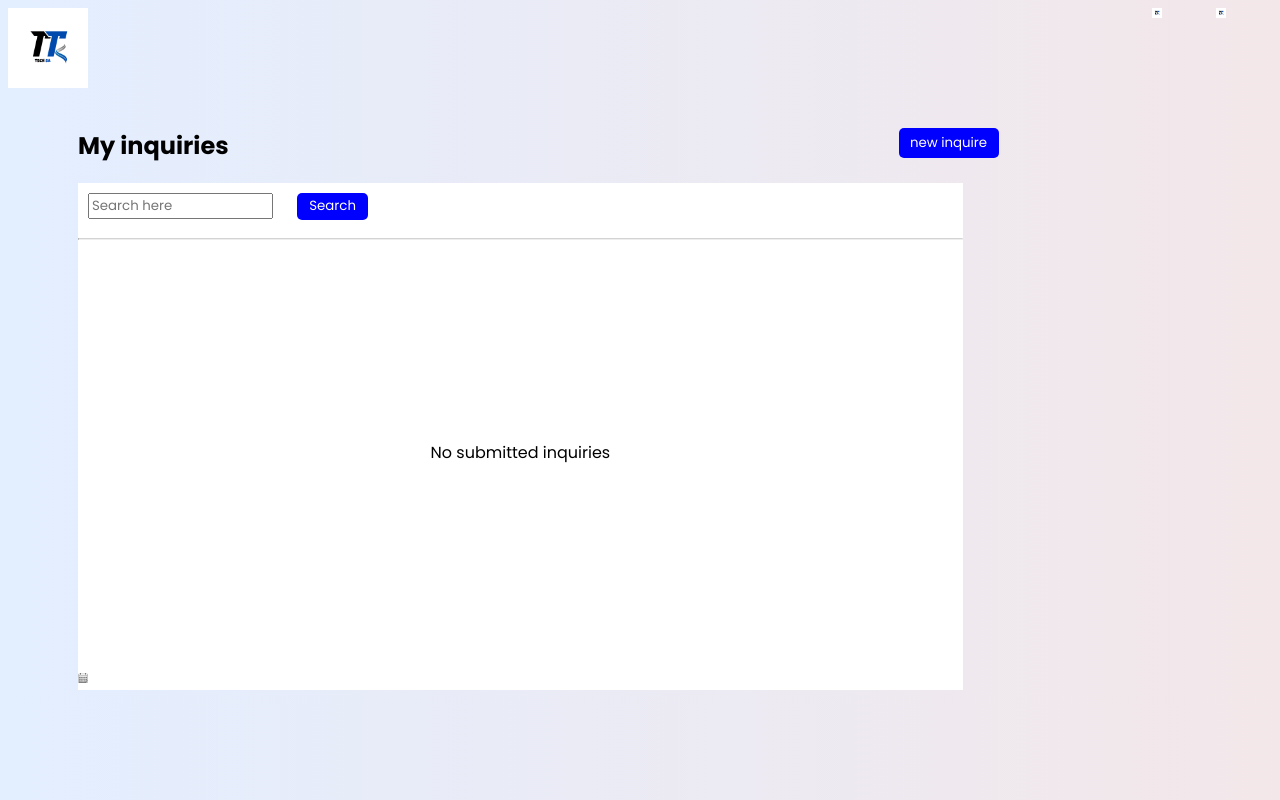
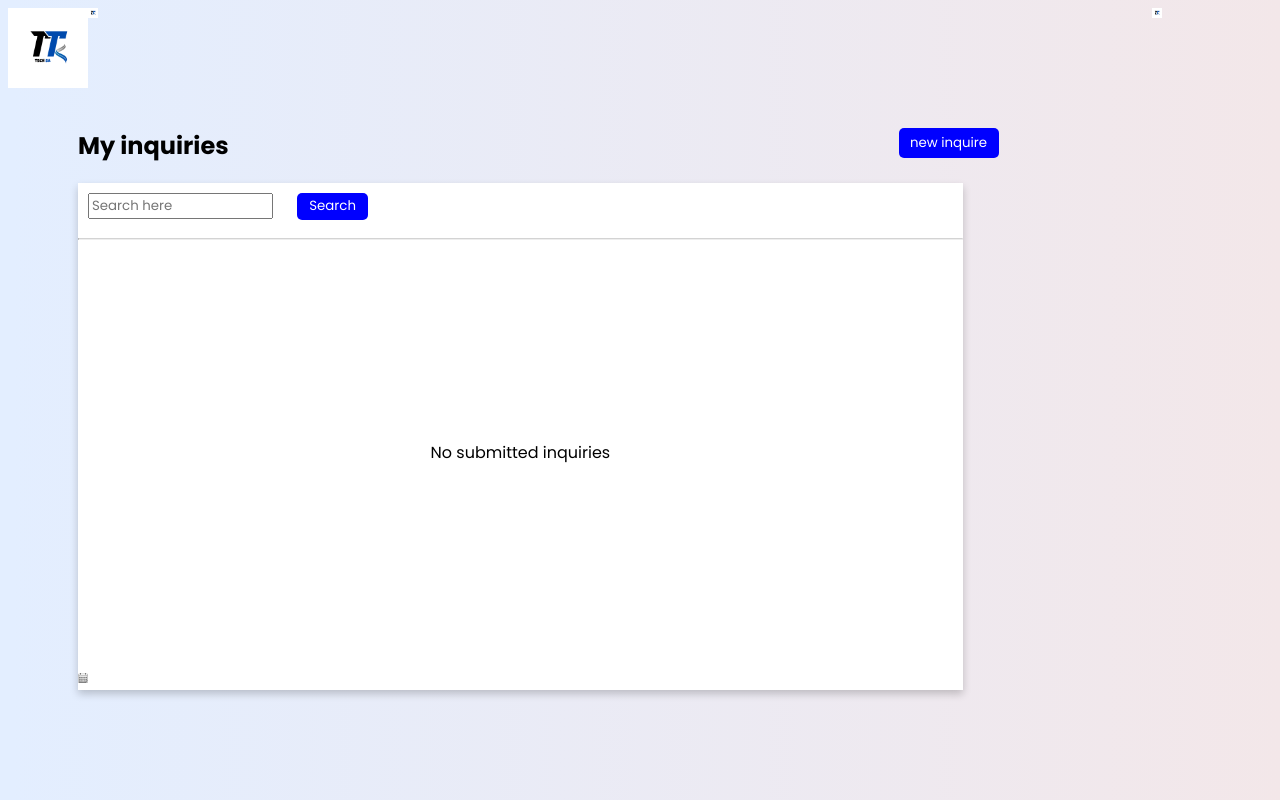
Before and after one commit to DananjayaNirmal/TECHSA, a PHP site: page /userAccount.php in a window 1280 px wide. Run offline with PHP 8.4, Linux system fonts and the light colour scheme.

Commit message:
added box shadow for some ....

```diff
--- a/admin/admin.php
+++ b/admin/admin.php
@@ -80,7 +80,7 @@
 
 if( $result -> num_rows > 0){
 
-   echo "<div style='width:80%; height:100%; background-color:#fff; margin-left:200px; padding-right:170px;'><table border='0'>";
+   echo "<div style='width:80%; height:100%; background-color:#fff; margin-left:200px; padding-right:170px; box-shadow: 0 4px 8px 0 rgba(0, 0, 0, 0.2); border-radius:20px;'><table border='0'>";
    echo "<tr>
 
 
--- a/inquiry.php
+++ b/inquiry.php
@@ -32,7 +32,7 @@
          <a ref="userAccount.php"><img src="images/logout.png" style="width:10px"></a>
     </div>
 
-<div style = "width:70%; height:90%; background-color:#fff; margin:70px; padding-left:60px; padding-top:20px;">
+<div style = "width:70%; height:90%; background-color:#fff; margin:70px; padding-left:60px; padding-top:20px;   box-shadow: 0 6px 10px 0 rgba(0, 0, 0, 0.2); ">
 
 
     <div>
--- a/style.css
+++ b/style.css
@@ -357,16 +357,17 @@
    height:100%;
    width:11%;
    position:fixed;
-   background:linear-gradient(to bottom,#010068,#fff);
+   /*background:linear-gradient(to bottom,#010068,#fff);*/
    overflow-x:hidden;
    padding-top:20px;
    margin-right:10px;
+   margin-top:70px;
 }
 
 .side_bar a
 {
     text-decoration:none;
-    color:#fff;
+    color:gray;
     display:block;
     padding:10px 10px 20px;
 }
--- a/userAccount.php
+++ b/userAccount.php
@@ -62,7 +62,7 @@
 <div style="width:30px; display:flex; ">
     <img src="T.png" style="width:80px; ">
     <a href = ""><img src="T.png" style="width:10px;  position:absolute; left:90%;  "></a>
-    <a href = ""><img src="T.png" style="width:10px;  position:absolute; left:95%;  "></a>
+    <a href = ""><img src="T.png" style="width:10px;  position:absolute; left:95;"></a>
 
 </div>
 
@@ -71,7 +71,7 @@
     <button>new inquire</button>
 </div>
 
-<div style="width:70%; height:100%; background-color:white; margin-left:70px;">
+<div style="width:70%; height:100%; background-color:white; margin-left:70px; box-shadow: 0 4px 8px 0 rgba(0, 0, 0, 0.2);">
 
 
 <form action="">
```
